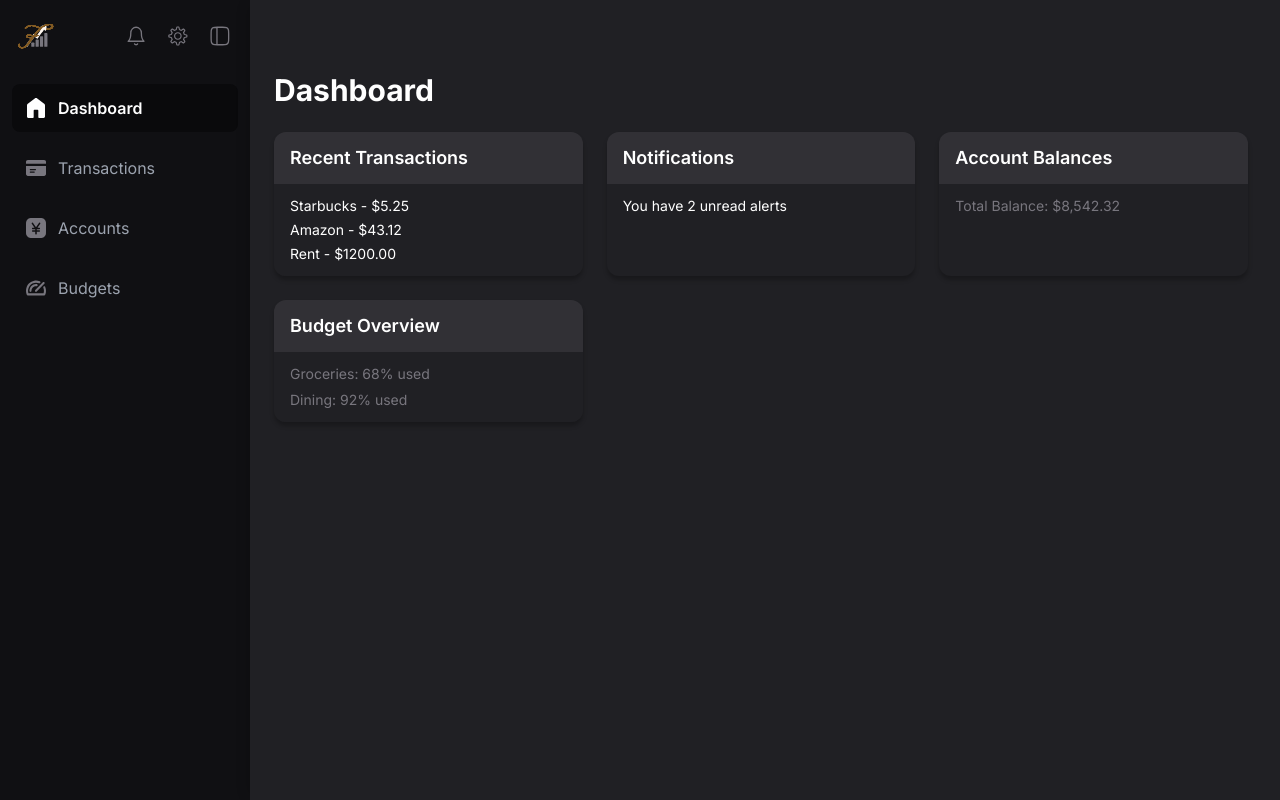
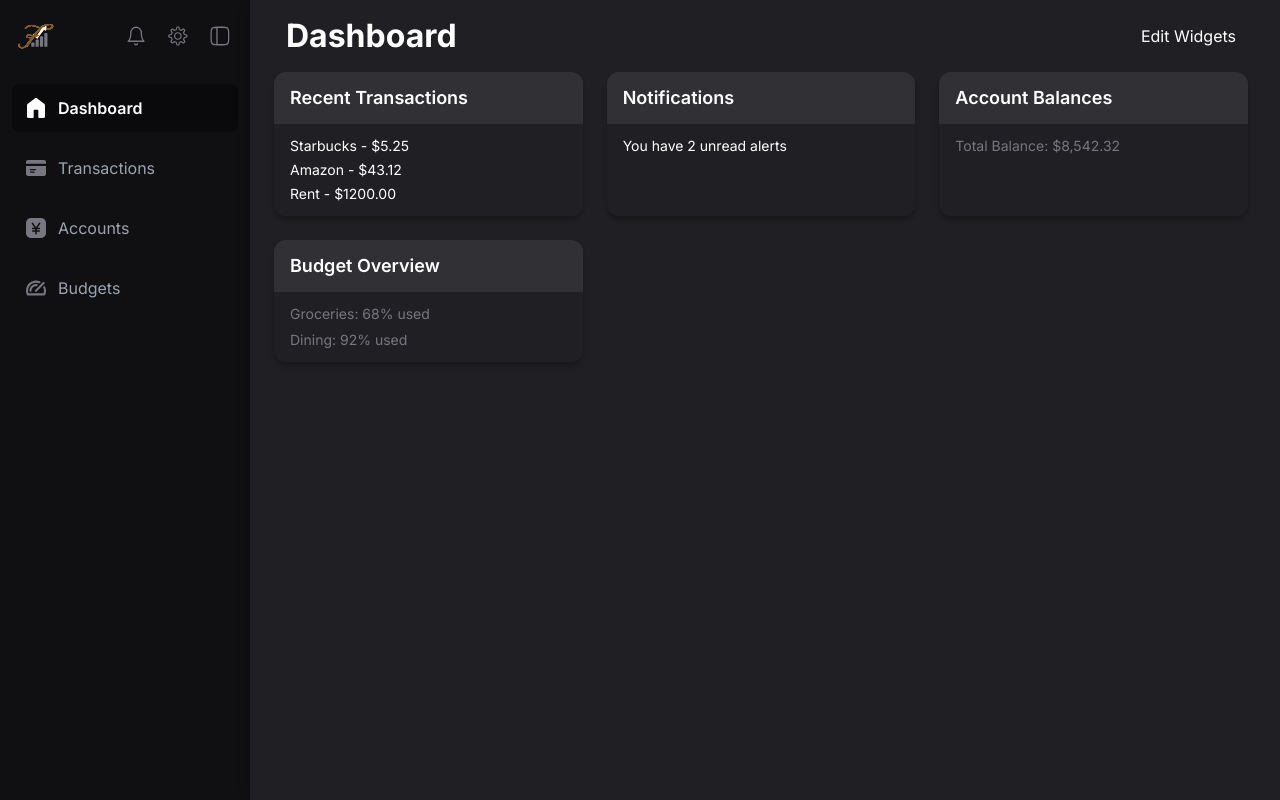
Before and after one commit to xavierAshkar/findash-mvp, a Django app: page /dashboard/ in a window 1280 px wide. Run offline with Django 5.2, Linux system fonts and the light colour scheme; the visitor is signed in with stand-in values (Sample User, id 1); data comes from the database, SQL or seed files in the repository; parts of the project's set-up code (start-up, migrations or seed data) failed here and were passed over; some libraries are stand-ins or nearby versions.

Commit message:
feat(dashboard): implement modular widget system with edit/remove UI (#44)
- Created DashboardWidget model to track enabled widgets per user
- Added dashboard view logic to load widgets from DB and render by type
- Implemented edit mode toggle (session-based) and remove widget button
- Connected everything with clean UI and htmx fallback behavior

Closes #44

```diff
--- a/core/templates/core/components/dashboard_widget.html
+++ b/core/templates/core/components/dashboard_widget.html
@@ -1,9 +1,25 @@
 <div class="rounded-xl shadow-card overflow-hidden">
   <div class="bg-cardHeader px-[16px] py-[12px] flex justify-between items-center">
-    <h2 class="text-lg font-semibold text-white">
-      {{ title }}
-    </h2>
+    <h2 class="text-lg font-semibold text-white">{{ title }}</h2>
+
+    {% if edit_mode %}
+      <form
+        method="POST"
+        action="{% url 'core:remove_widget' %}"
+        hx-post="{% url 'core:remove_widget' %}"
+        hx-headers='{"X-CSRFToken": "{{ csrf_token }}"}'
+        hx-trigger="click"
+        hx-swap="none"
+        hx-on="htmx:afterRequest: window.location.reload()"
+      >
+        <input type="hidden" name="widget_type" value="{{ widget_type }}">
+        <button type="submit" class="text-sm text-red-400 hover:text-red-300">
+          ✕
+        </button>
+      </form>
+    {% endif %}
   </div>
+
   <div class="bg-cardBg px-[16px] py-[12px] space-y-[6px]">
     {{ content|safe }}
   </div>
--- a/core/templates/core/dashboard.html
+++ b/core/templates/core/dashboard.html
@@ -2,16 +2,49 @@
 
 {% block title %}Dashboard{% endblock %}
 
+{% block header %}
+  <div class="min-h-[72px] h-full w-full flex items-center justify-between">
+    <h1 class="text-[32px] font-bold">Dashboard</h1>
+
+    <div class="flex gap-[12px]">
+      <form
+        method="POST"
+        action="{% url 'core:toggle_edit_mode' %}"
+      >
+        {% csrf_token %}
+        <button type="submit" ...>
+          {% if edit_mode %}Done Editing{% else %}Edit Widgets{% endif %}
+        </button>
+      </form>
+    </div>
+  </div>
+{% endblock %}
+
+
 {% block content %}
-<div class="mb-6">
-  <h1 class="text-3xl font-bold">Dashboard</h1>
-</div>
 
 <!-- Grid layout for dashboard widgets -->
 <div class="grid grid-cols-1 md:grid-cols-2 xl:grid-cols-3 gap-6">
   {% for widget in rendered_widgets %}
-    {% include "core/components/dashboard_widget.html" with title=widget.title content=widget.content %}
+    {% include "core/components/dashboard_widget.html" with title=widget.title content=widget.content widget_type=widget.type edit_mode=edit_mode %}
   {% endfor %}
 </div>
 
+{% if edit_mode and available_widgets %}
+  <div class="mt-8 bg-cardBg p-4 rounded-xl shadow-card text-white">
+    <h2 class="text-lg font-semibold mb-4">Add a Widget</h2>
+    <div class="flex flex-wrap gap-4">
+      {% for widget_type in available_widgets %}
+        <form method="POST" action="{% url 'core:add_widget' %}">
+          {% csrf_token %}
+          <input type="hidden" name="widget_type" value="{{ widget_type }}">
+          <button type="submit" class="px-4 py-2 rounded-md bg-accent hover:bg-opacity-70 transition">
+            + {{ widget_type|capfirst }}
+          </button>
+        </form>
+      {% endfor %}
+    </div>
+  </div>
+{% endif %}
+
 {% endblock %}
--- a/core/urls.py
+++ b/core/urls.py
@@ -13,6 +13,15 @@ app_name = 'core'
 urlpatterns = [
     # Dashboard view (main post-login homepage)
     path('dashboard/', views.dashboard, name='dashboard'),
+
+    # Toggle edit mode for dashboard widgets
+    path("dashboard/toggle-edit-mode/", views.toggle_edit_mode, name="toggle_edit_mode"),
+
+    # Remove a widget from the dashboard
+    path("dashboard/remove-widget/", views.remove_widget, name="remove_widget"),
+
+    # Add a widget to the dashboard
+    path("dashboard/add-widget/", views.add_widget, name="add_widget"),
 
     # Accounts view
     path("accounts/", views.accounts_view, name="accounts"),
--- a/core/views/__init__.py
+++ b/core/views/__init__.py
@@ -1,4 +1,6 @@
-from .dashboard import dashboard
+"""core/views/__init__.py"""
+
+from .dashboard import dashboard, toggle_edit_mode, remove_widget, add_widget
 from .accounts import accounts_view
 from .transactions import transactions_view, add_transaction_view, tag_transaction
 from .budgets import budgets
--- a/core/views/dashboard.py
+++ b/core/views/dashboard.py
@@ -3,11 +3,17 @@ core/views/dashboard.py
 
 Handles:
 - Main dashboard view shown after login
+- Widget rendering and edit mode toggling
+- Widget removal functionality
 """
 
 from django.contrib.auth.decorators import login_required
 from django.shortcuts import render
 from core.models import DashboardWidget
+
+# For the toggle edit mode and delete widget functionality
+from django.views.decorators.http import require_POST
+from django.http import HttpResponseRedirect
 
 @login_required
 def dashboard(request):
@@ -39,6 +45,7 @@ def dashboard(request):
 
     rendered_widgets = [
         {
+            "type": w.widget_type,
             "title": WIDGET_MAP[w.widget_type]["title"],
             "content": WIDGET_MAP[w.widget_type]["content"]
         }
@@ -46,6 +53,42 @@ def dashboard(request):
         if w.widget_type in WIDGET_MAP
     ]
 
+    available_widgets = [
+        key for key in WIDGET_MAP
+        if not DashboardWidget.objects.filter(user=user, widget_type=key, enabled=True).exists()
+    ]
+
+    edit_mode = request.session.get("dashboard_edit_mode", False)
+
     return render(request, "core/dashboard.html", {
         "rendered_widgets": rendered_widgets,
+        "edit_mode": edit_mode,
+        "available_widgets": available_widgets,
     })
+
+@require_POST
+@login_required
+def toggle_edit_mode(request):
+    edit_mode = request.session.get("dashboard_edit_mode", False)
+    request.session["dashboard_edit_mode"] = not edit_mode
+    return HttpResponseRedirect(request.META.get("HTTP_REFERER", "/dashboard/"))
+
+@require_POST
+@login_required
+def remove_widget(request):
+    widget_type = request.POST.get("widget_type")
+    DashboardWidget.objects.filter(user=request.user, widget_type=widget_type).update(enabled=False)
+    return HttpResponseRedirect(request.META.get("HTTP_REFERER", "/dashboard/"))
+
+@require_POST
+@login_required
+def add_widget(request):
+    widget_type = request.POST.get("widget_type")
+
+    if widget_type:
+        DashboardWidget.objects.update_or_create(
+            user=request.user,
+            widget_type=widget_type,
+            defaults={"enabled": True}
+        )
+    return HttpResponseRedirect(request.META.get("HTTP_REFERER", "/dashboard/"))
```
